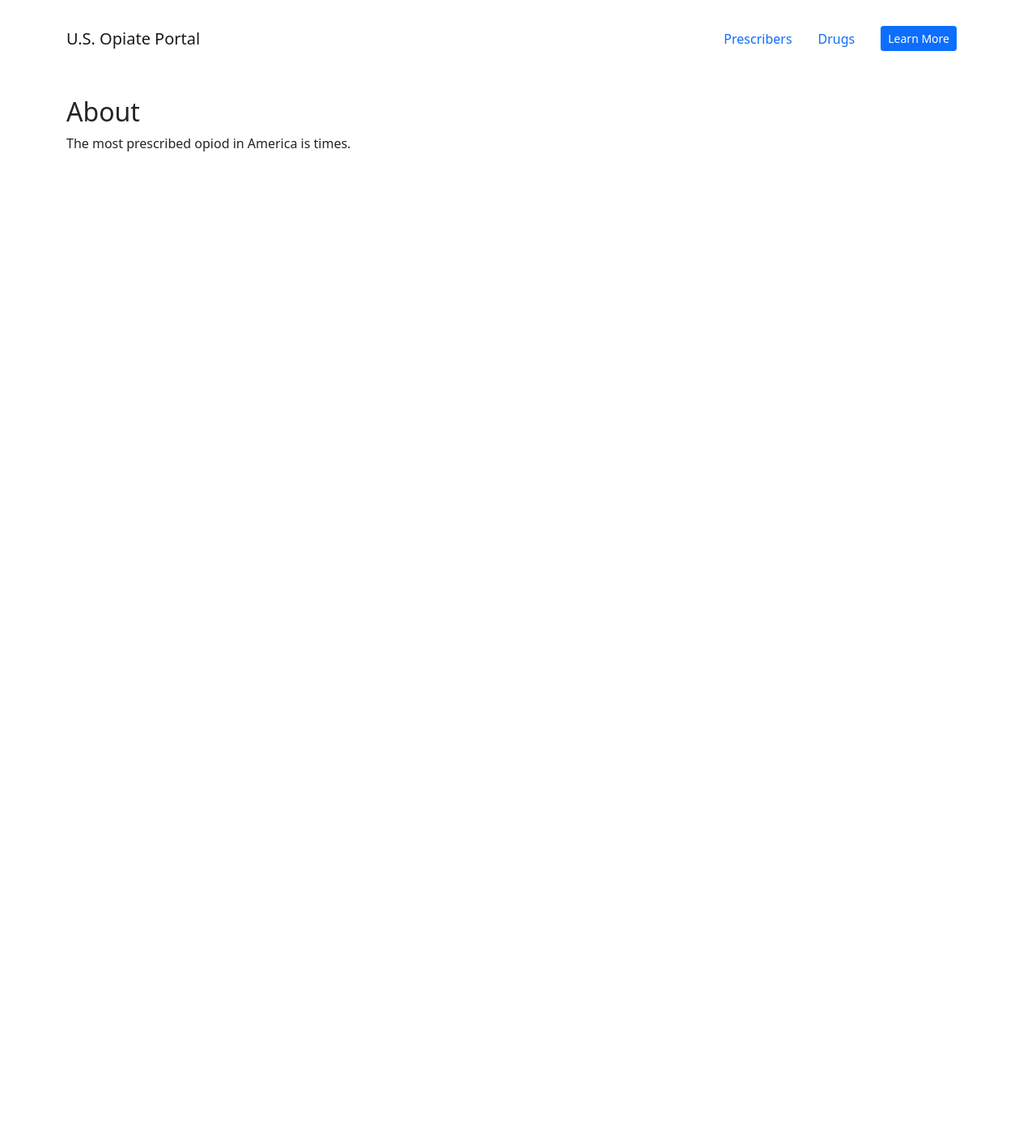
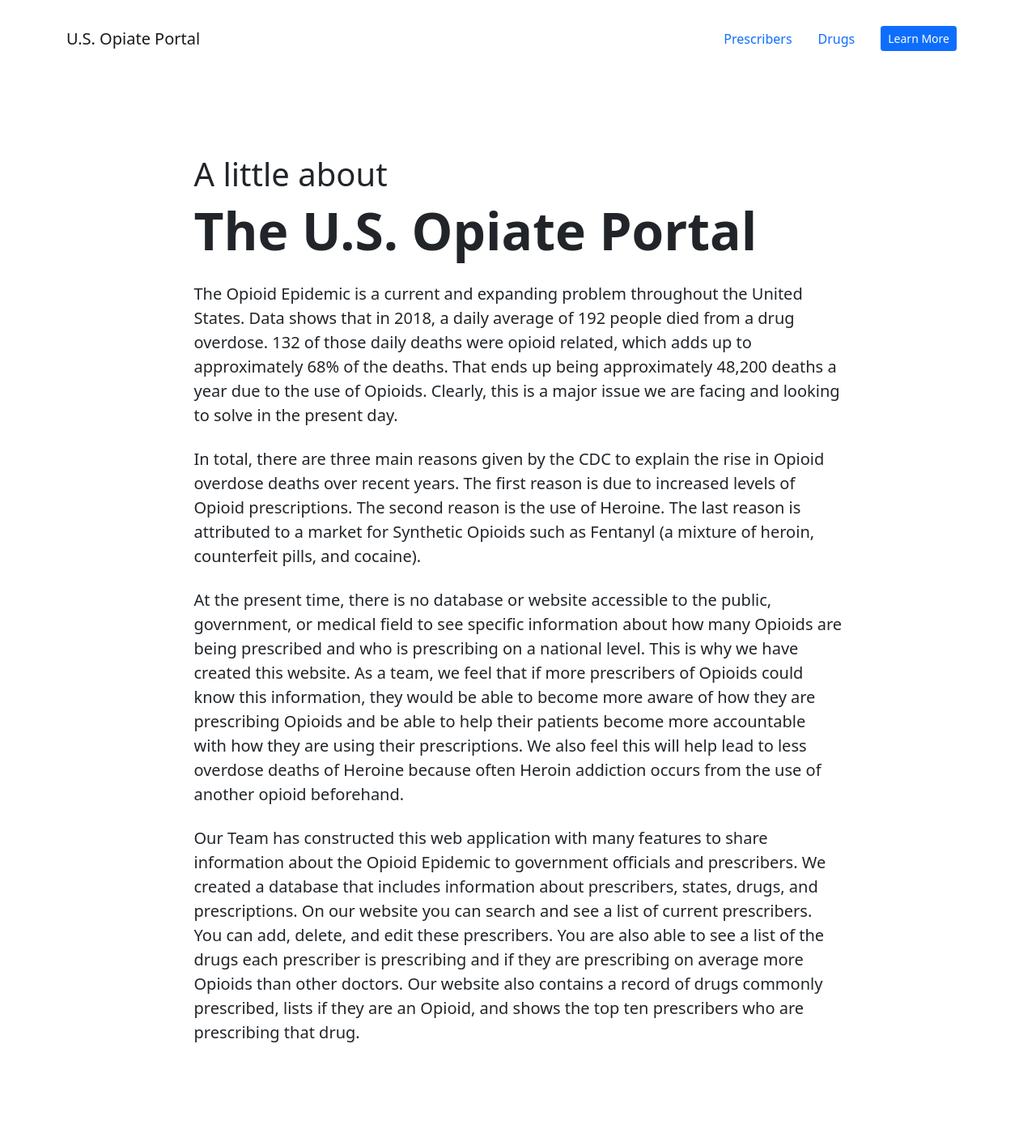
Before and after one commit to logankimbs/intex, a Django app: page /about/ in a window 1280 px wide. Shown: the whole page at 81% size. Before the commit the page ends 187 px from the top, so only its background shows below. Run offline with Django 3.2, Linux system fonts and the light colour scheme; data that the repository does not hold is empty.

Commit message:
added content to about page and fixed layout of index

```diff
--- a/templates/portal/about.html
+++ b/templates/portal/about.html
@@ -1,7 +1,54 @@
 {% extends 'base.html' %} {% load static %} {% block content %}
 <div class="container">
-    <h2>About</h2>
-    <p>
+    <div class="px-4 py-5 my-5">
+        <div class="col-lg-9 mx-auto">
+            <h1 class="display-6">A little about</h1>
+            <h1 class="display-3 fw-bold mb-4">The U.S. Opiate Portal</h1>
+
+            <p class="lead mb-4">
+                The Opioid Epidemic is a current and expanding problem throughout the United States.
+                Data shows that in 2018, a daily average of 192 people died from a drug overdose.
+                132 of those daily deaths were opioid related, which adds up to approximately 68% of
+                the deaths. That ends up being approximately 48,200 deaths a year due to the use of
+                Opioids. Clearly, this is a major issue we are facing and looking to solve in the
+                present day.
+            </p>
+
+            <p class="lead mb-4">
+                In total, there are three main reasons given by the CDC to explain the rise in Opioid
+                overdose deaths over recent years. The first reason is due to increased levels of Opioid
+                prescriptions.  The second reason is the use of Heroine. The last reason is attributed to
+                a market for Synthetic Opioids such as Fentanyl (a mixture of heroin, counterfeit pills,
+                and cocaine).
+            </p>
+
+            <p class="lead mb-4">
+                At the present time, there is no database or website accessible to the public, government,
+                or medical field to see specific information about how many Opioids are being prescribed
+                and who is prescribing on a national level. This is why we have created this website. As a
+                team, we feel that if more prescribers of Opioids could know this information, they would
+                be able to become more aware of how they are prescribing Opioids and be able to help their
+                patients become more accountable with how they are using their prescriptions. We also feel
+                this will help lead to less overdose deaths of Heroine because often Heroin addiction occurs
+                from the use of another opioid beforehand.
+            </p>
+
+            <p class="lead mb-4">
+                Our Team has constructed this web application with many features to share information about
+                the Opioid Epidemic to government officials and prescribers. We created a database that
+                includes information about prescribers, states, drugs, and prescriptions. On our website you
+                can search and see a list of current prescribers. You can add, delete, and edit these
+                prescribers. You are also able to see a list of the drugs each prescriber is prescribing and
+                if they are prescribing on average more Opioids than other doctors. Our website also contains
+                a record of drugs commonly prescribed, lists if they are an Opioid, and shows the top ten
+                prescribers who are prescribing that drug.
+            </p>
+        </div>
+    </div>
+</div>
+{% endblock %}
+
+{% comment %} <p>
     The most prescribed opiod in America is
     {% for drug in top_drug %}
         <strong>
@@ -10,6 +57,4 @@
         and has been prescribed <strong>{{drug.qty}}</strong>
     {% endfor %}
     times.
-    </p>
-</div>
-{% endblock %}
+</p> {% endcomment %}
```
Also changed, not shown: templates/portal/index.html (+5 -5 lines). Lines whose indentation alone changed are shown as unchanged.
